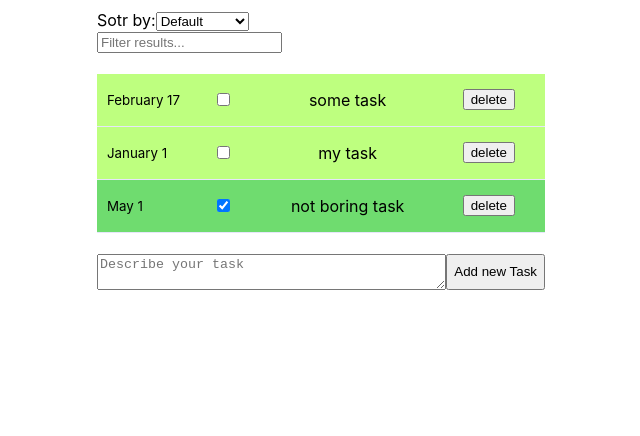
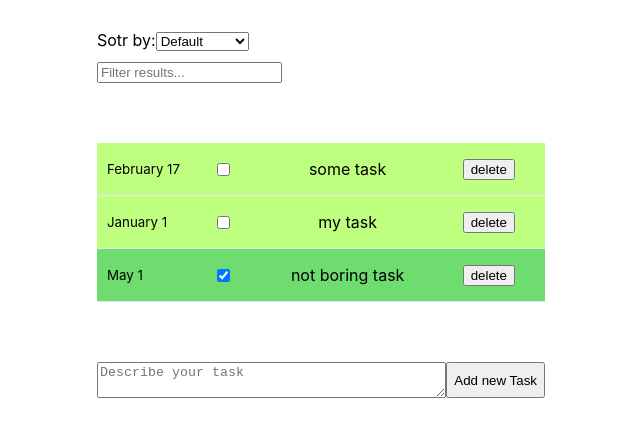
Before and after one commit to VladMorozDM/task-Manager-React, a React (Create React App) app: page / in a window 1280 px wide. Shown: the top 436 px of the page, without its empty margins (319-959 px from the left). Built offline with nearby package versions, Linux system fonts and the light colour scheme.

Commit message:
implemented localeStorage

```diff
--- a/src/App.css
+++ b/src/App.css
@@ -28,10 +28,20 @@
 }
 .task-form{
   width: 100%;
+  margin: 30px 0;
   display: flex;
 }
 .task-form textarea{
   width: 100%;
+}
+.task-container{
+  margin: 30px 0;
+}
+.task-sort{
+  margin: 30px 0;
+}
+.task-sort form{
+  padding-top: 10px;
 }
 .in-progress{
   color: black;
--- a/src/App.js
+++ b/src/App.js
@@ -20,16 +20,21 @@ class App extends Component{
   }
   componentDidMount(){
       // API Call
-      const TASKS = [
-          { description: "some task", id: 1, done: false, date: new Date('February 17, 2019') },
-          { description: "my task", id: 2, done: false, date: new Date('January1, 2019') },
-          { description: "not boring task", id: 3, done: true, date: new Date('May 1, 2019') },
-      ];
+      const tasksFromStorage = JSON.parse(localStorage.getItem("tasks"));
+      console.log(tasksFromStorage)  ;
+      const TASKS = tasksFromStorage
+          ? tasksFromStorage
+          : [
+                { description: "some task", id: 1, done: false, date: new Date('February 17, 2019') },
+                { description: "my task", id: 2, done: false, date: new Date('January1, 2019') },
+                { description: "not boring task", id: 3, done: true, date: new Date('May 1, 2019') },
+            ];
       this.setState( prevState => ({ ...prevState, tasks: TASKS }) )
   };
     handleDelete( taskId ){
         this.setState( prevState => {
             const newTasks = prevState.tasks.filter( task => task.id !== taskId );
+            localStorage.setItem("tasks", JSON.stringify(newTasks));
             return ({ ...prevState, tasks: newTasks })
         });
     }
@@ -43,10 +48,12 @@ class App extends Component{
         this.setState( prevState => {
             prevState.tasks.push(newTask);
             const newTasks = prevState.tasks;
+            localStorage.setItem("tasks", JSON.stringify(newTasks));
             return {
                 tasks: newTasks
             }
         });
+
     }
     handleChangeSorting( name, value ){
         this.setState( prevState => ({ [name]: value }) )
--- a/src/components/SortTasks.js
+++ b/src/components/SortTasks.js
@@ -13,7 +13,7 @@ class SortTasks extends Component{
     }
         render(){
         return (
-            <div>
+            <div className="task-sort">
                 Sotr by:
                 <select value={this.props.sortType} name="sort" id="sorting" onChange={this.handleChange}>
                     <option value="byAlphabet">by Alphabet</option>
--- a/src/components/Task.js
+++ b/src/components/Task.js
@@ -21,9 +21,10 @@ class Task extends Component{
         this.props.onChange(this.props.id);
     }
     render(){
+        const date = new Date(this.props.date);
         return (<div className={ this.props.done ? "task done" : "task in-progress" }>
             <small>
-                {monthNames[this.props.date.getMonth()] + " " + this.props.date.getDate()}
+                {monthNames[date.getMonth()] + " " + date.getDate()}
             </small>
             <form >
                 <input type="checkBox" checked={this.props.done} onChange={this.handleChange}/>
--- a/src/components/TaskContainer.js
+++ b/src/components/TaskContainer.js
@@ -34,10 +34,10 @@ class TaskContainer extends Component{
 }
 
 function sortByTime(a, b) {
-    console.log(a.date.toLocaleDateString(), b.date.toLocaleDateString());
-    console.log(a.date.toLocaleDateString() < b.date.toLocaleDateString(), "less");
-    if( a.date < b.date ) return 1;
-    if( a.date > b.date ) return -1;
+    const firstDate = new Date(a.date);
+    const secondDate = new Date(b.date);
+    if( firstDate < secondDate ) return 1;
+    if( firstDate > secondDate ) return -1;
     return 0;
 }
 function sortByAlphabet(a, b) {
```
